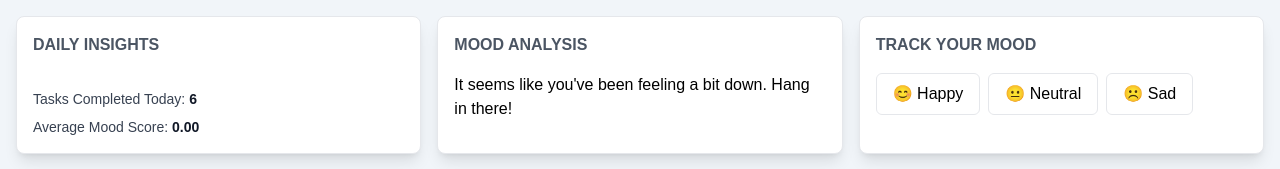
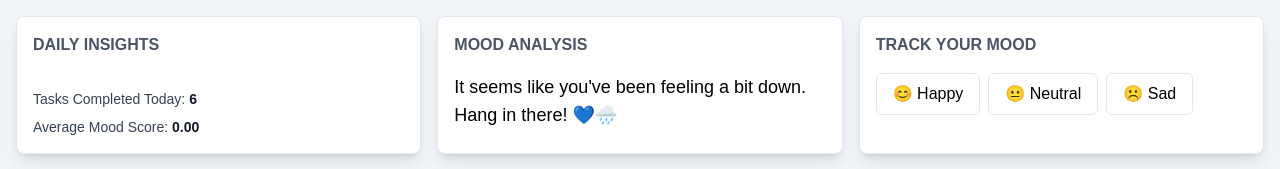
Before and after one commit to dpetrov96/insightly, a Next.js app: page / in a window 1280 px wide. Shown: the top 169 px of the page. Built offline with nearby package versions, Linux system fonts and the light colour scheme; no server answers.

Commit message:
Fix issues

```diff
--- a/app/components/MoodAnalysis.tsx
+++ b/app/components/MoodAnalysis.tsx
@@ -16,11 +16,15 @@ export default function MoodAnalysis() {
     (score, i, arr) => i === 0 || score <= arr[i - 1]
   );
 
-  let message = "Your mood has been varying lately. Try finding balance!";
+  let message = "Your mood has been varying lately. Try finding balance! ⚖️";
   if (increasing)
-    message = "Your mood has been improving over the past few days!";
+    message = "Your mood has been improving over the past few days! 😊📈";
   if (decreasing)
-    message = "It seems like you've been feeling a bit down. Hang in there!";
+    message = "It seems like you've been feeling a bit down. Hang in there! 💙🌧️";
 
-  return <Box title="Mood Analysis">{message}</Box>;
+  return (
+    <Box title="Mood Analysis">
+      <p className="text-lg">{message}</p>
+    </Box>
+  );
 }
```
